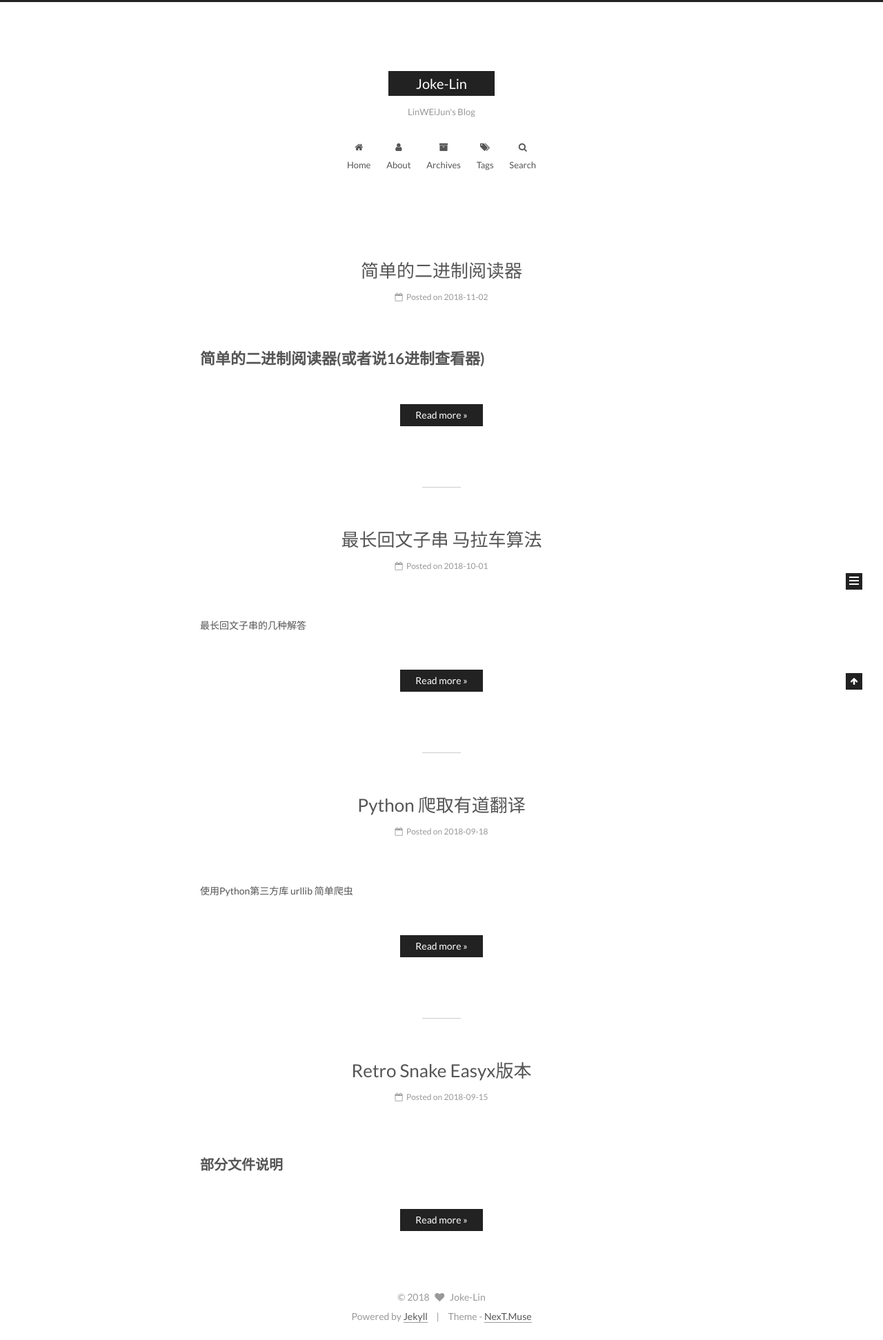
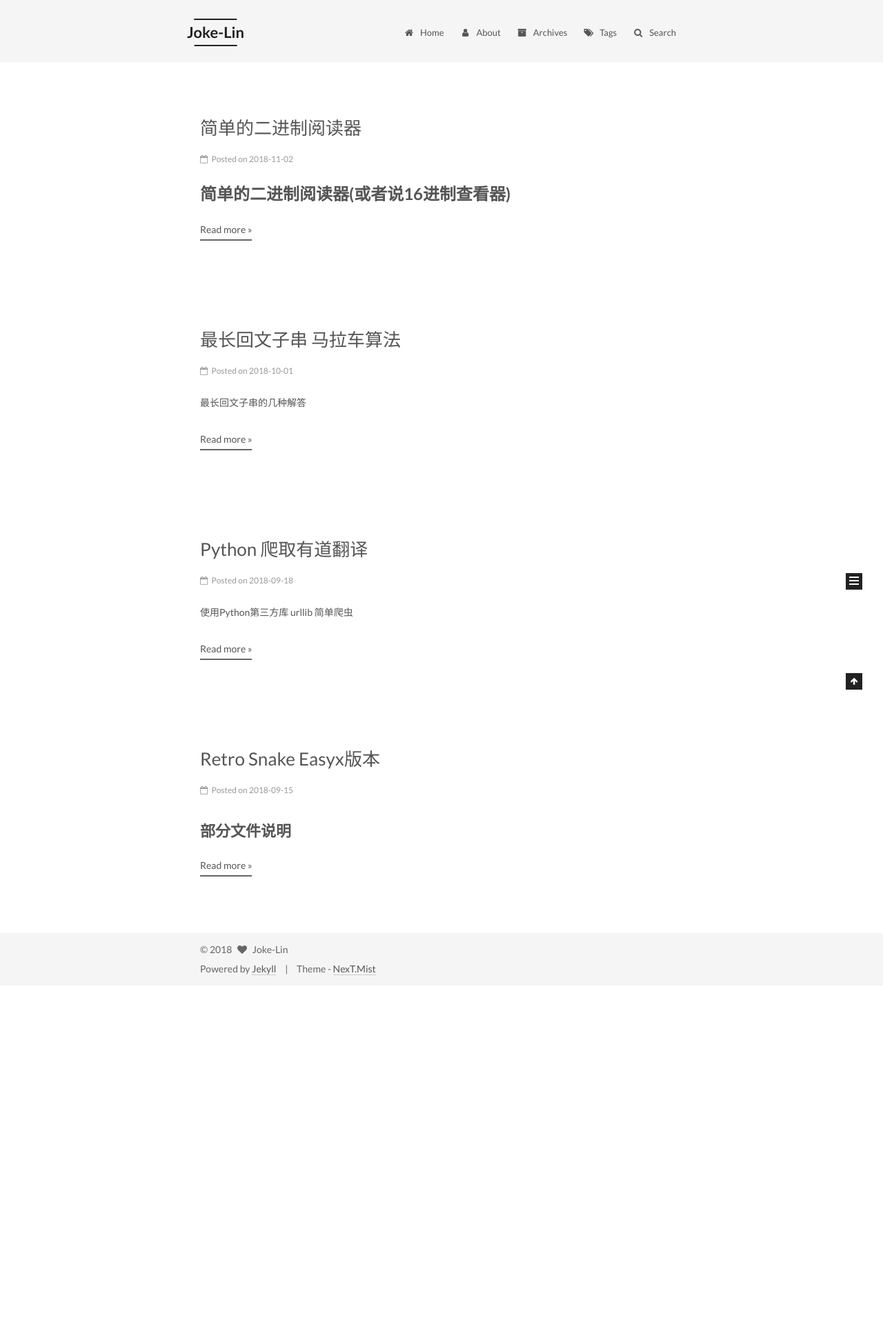
Before and after one commit to YeZ-Liu/YeZ-Liu.github.io, a Jekyll site: the page built from index.html, in a window 1280 px wide. Shown: the whole page at 69% size. Built offline with Jekyll 4.4.1, drawn with Linux system fonts in a browser that asks for light colours; the list of posts is cut into pages by our own code; comment, search, counter and statistics services are not loaded; after the commit the page ends 1429 px from its top, so only the background shows below that.

Commit message:
change theme

```diff
--- a/_config.yml
+++ b/_config.yml
@@ -151,8 +151,8 @@ menu_icons:
 # ---------------------------------------------------------------
 
 # Schemes
-scheme: Muse
-#scheme: Mist
+# scheme: Muse
+scheme: Mist
 #scheme: Pisces
 
 
```
